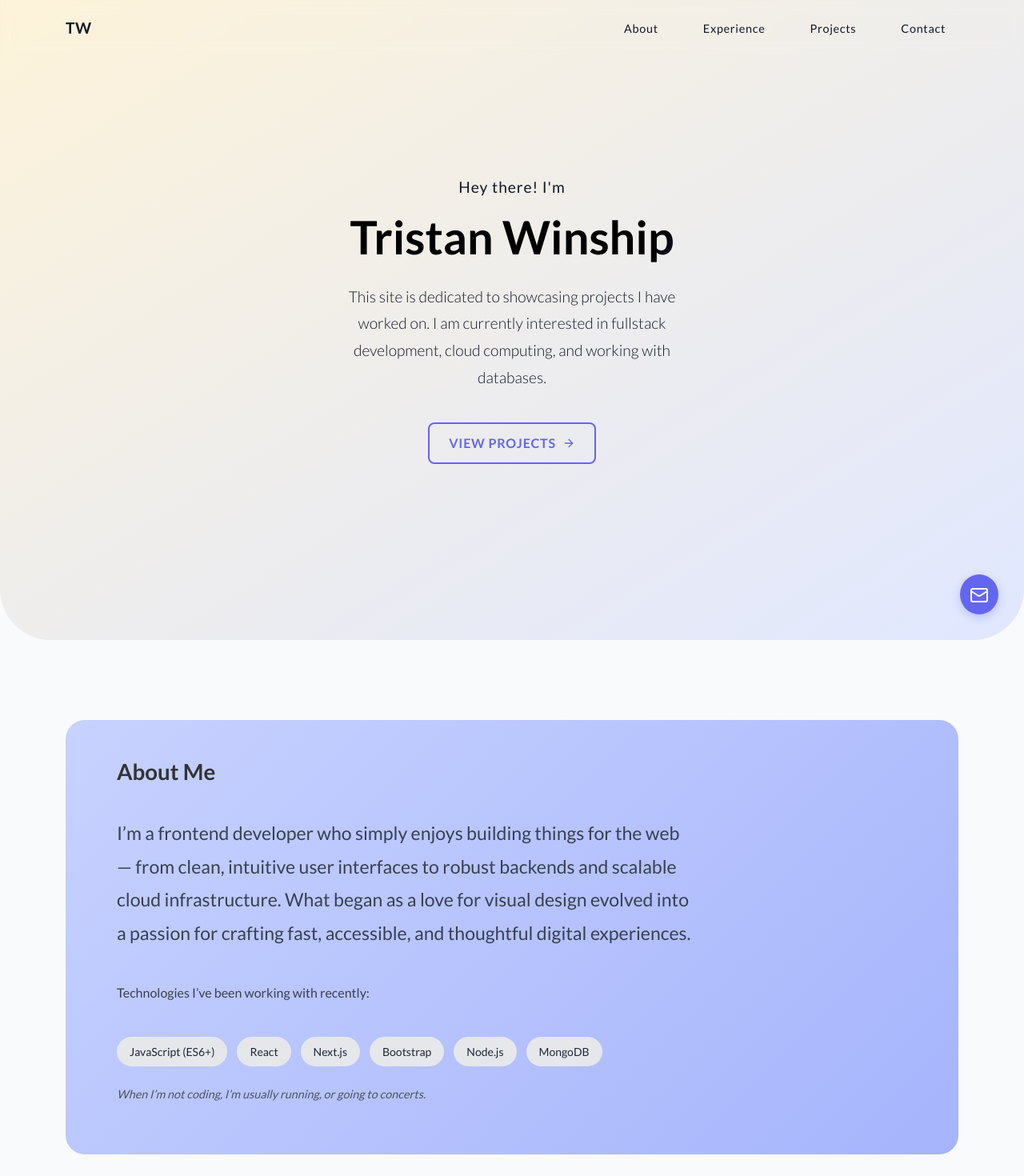
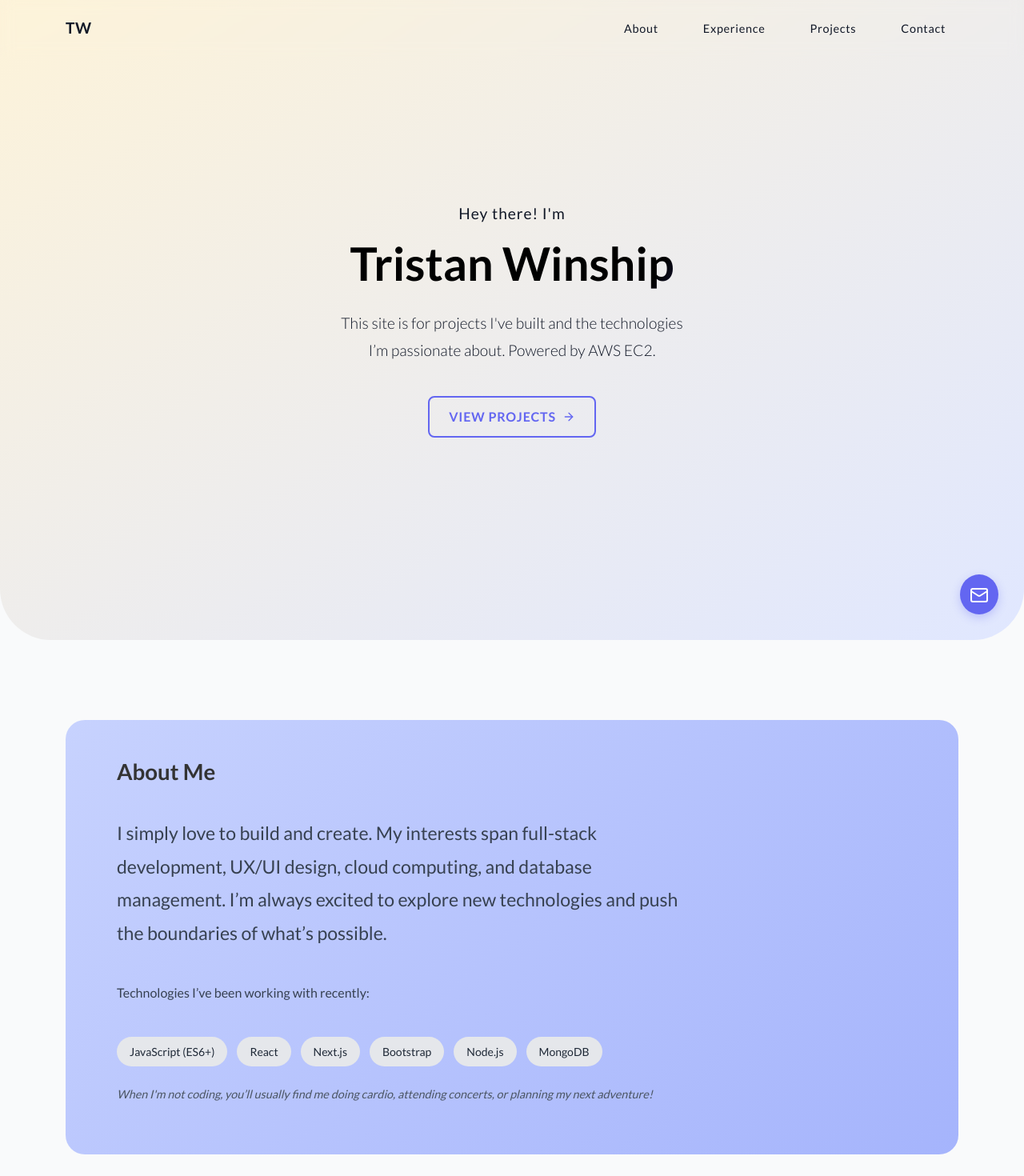
Before and after one commit to tmw88/portfolio-site, a Next.js app in the folder frontend/: page / in a window 1280 px wide. Shown: the top 1470 px of the page at 80% size. Built offline with nearby package versions, Linux system fonts and the light colour scheme; no server answers.

Commit message:
Updated frontend content and wording

```diff
--- a/frontend/app/components/About.jsx
+++ b/frontend/app/components/About.jsx
@@ -45,11 +45,10 @@ export default function About() {
             </h2>
 
             <p className="about-text-lg">
-              I’m a frontend developer who simply enjoys building things for the
-              web — from clean, intuitive user interfaces to robust backends and
-              scalable cloud infrastructure. What began as a love for visual
-              design evolved into a passion for crafting fast, accessible, and
-              thoughtful digital experiences.
+              I simply love to build and create. My interests span full-stack
+              development, UX/UI design, cloud computing, and database
+              management. I’m always excited to explore new technologies and
+              push the boundaries of what’s possible.
             </p>
 
             <p className="about-text-base">
@@ -72,7 +71,8 @@ export default function About() {
             </ul>
 
             <p className="about-text-note">
-              When I’m not coding, I’m usually running, or going to concerts.
+              When I'm not coding, you’ll usually find me doing cardio,
+              attending concerts, or planning my next adventure!{" "}
             </p>
           </div>
         </InView>
--- a/frontend/app/components/ContactIcons.css
+++ b/frontend/app/components/ContactIcons.css
@@ -5,7 +5,7 @@
   align-items: center;
   justify-content: center;
   padding: 0.25rem;
-  border-radius: 6px; /* Always add radius for smoother focus ring */
+  border-radius: 6px;
 }
 
 .contact-icons a:hover,
--- a/frontend/app/components/Hero.jsx
+++ b/frontend/app/components/Hero.jsx
@@ -100,9 +100,8 @@ export default function Hero() {
             lineHeight: 1.75,
           }}
         >
-          This site is dedicated to showcasing projects I have worked on. I am
-          currently interested in fullstack development, cloud computing, and
-          working with databases.
+          This site is for projects I've built and the technologies I’m
+          passionate about. Powered by AWS EC2.
         </motion.p>
 
         <motion.div
```
